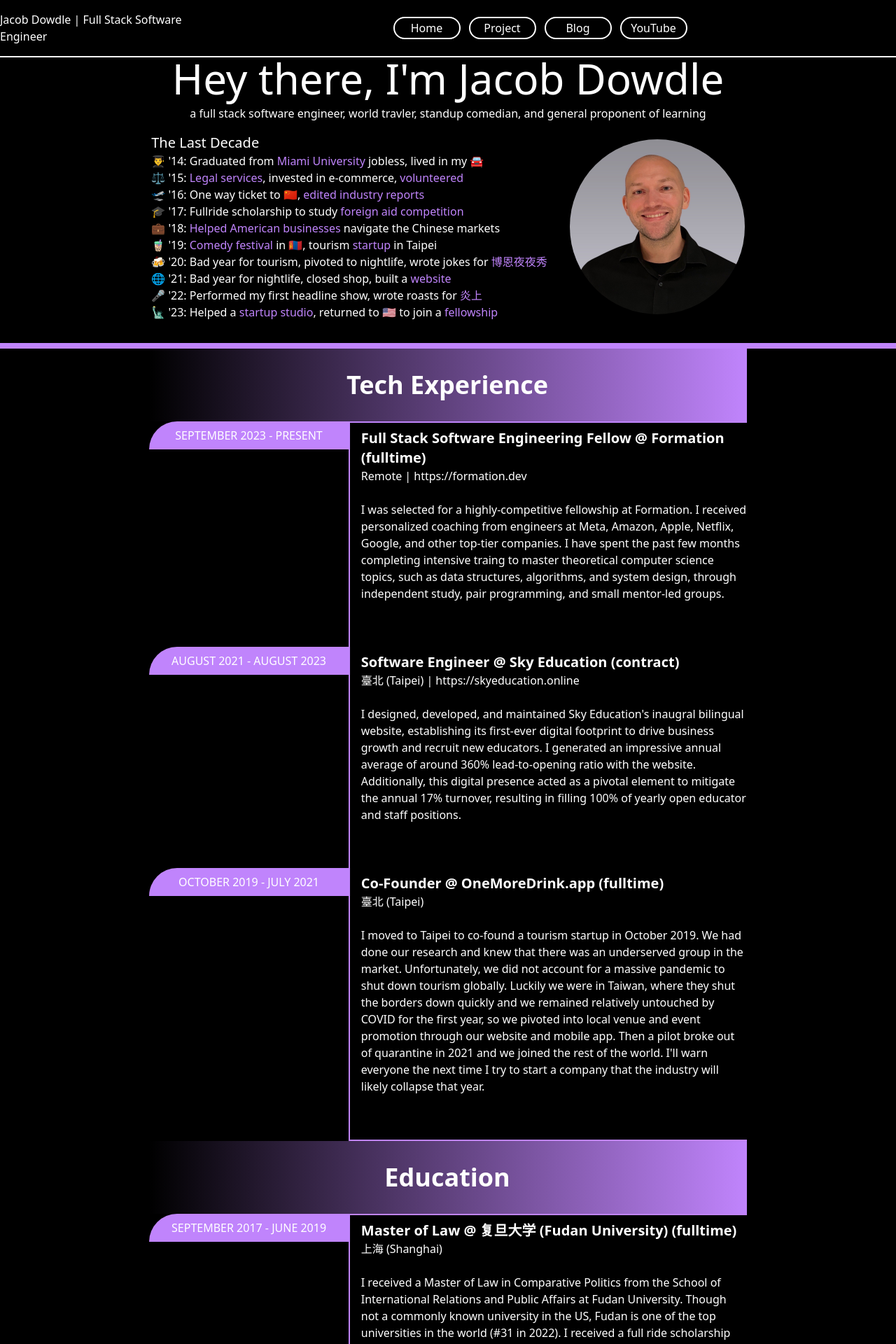
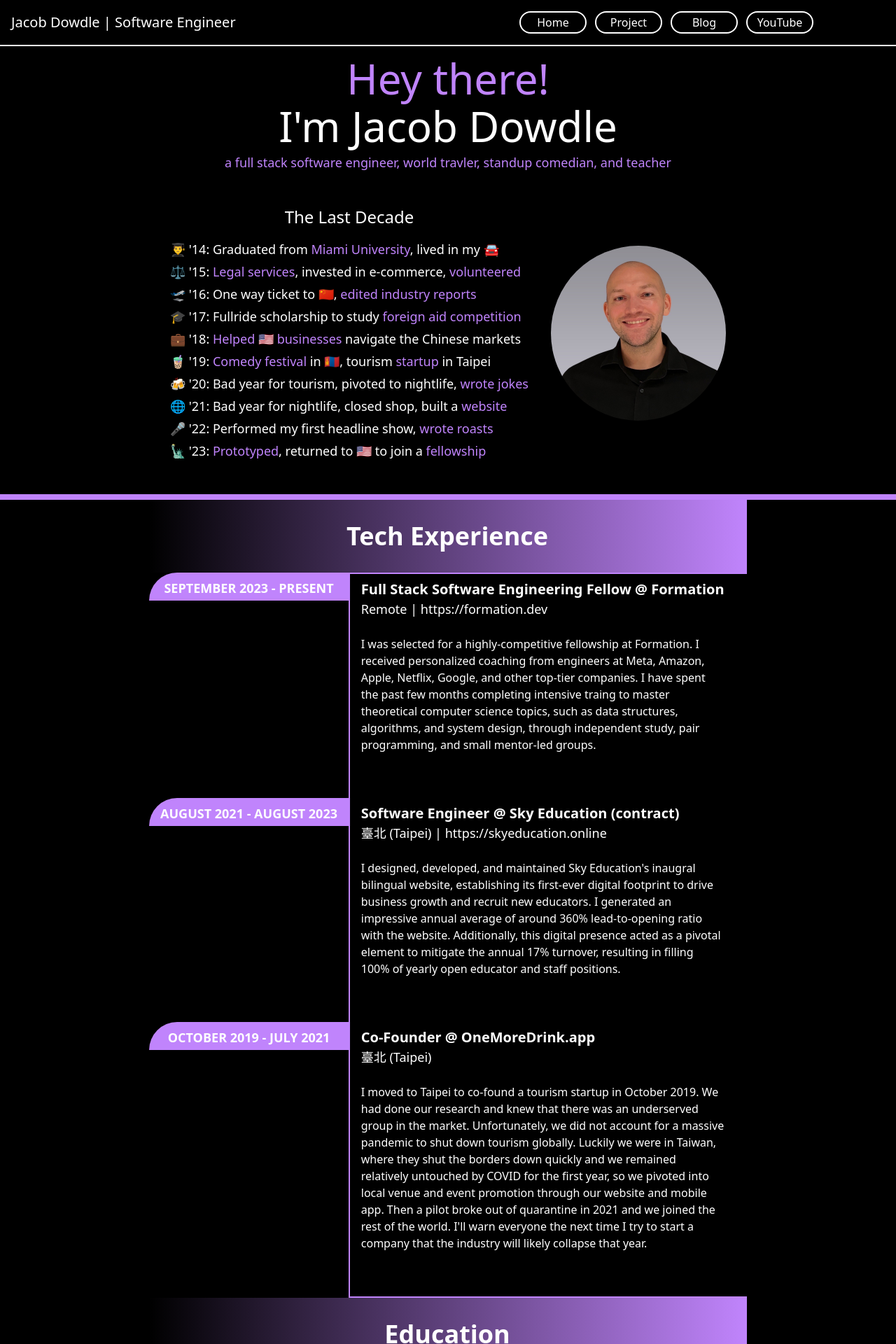
Before and after one commit to jakovid/portfolio, a Next.js app: page / in a window 1280 px wide. Shown: the top 1920 px of the page at 70% size. Built offline with nearby package versions, Linux system fonts and the light colour scheme.

Commit message:
hero, resume, and projects complete

```diff
--- a/components/header.js
+++ b/components/header.js
@@ -4,8 +4,8 @@ import {BiBookContent} from "react-icons/bi"
 
 export default function BuildHeader(){
     return(
-        <header className="border-white w-full border-b-2 py-4 flex justify-between items-center">
-            <div className="hidden sm:inline">Jacob Dowdle | Full Stack Software Engineer</div>
+        <header className="border-white w-full border-b-2 p-4 flex justify-between items-center">
+            <div className="hidden md:inline text-xl w-full">Jacob Dowdle | Software Engineer</div>
             <div className="flex items-center w-full justify-center gap-8 sm:gap-3">
                 <Link
                     href="/"
--- a/components/home/hero.js
+++ b/components/home/hero.js
@@ -3,24 +3,25 @@ import Image from "next/image"
 export default function BuildHomeHero(){
     return(
         <div className="flex flex-col justify-center items-center gap-4">
-            <div className="flex flex-col justify-center items-center gap-2">
-                <div className="text-6xl">Hey there, I'm Jacob Dowdle</div>
-                <div>a full stack software engineer, world travler, standup comedian, and general proponent of learning</div>
+            <div className="flex flex-col justify-center items-center gap-2 p-4">
+                <div className="text-6xl text-purple-400">Hey there!</div>
+                <div className="text-4xl md:text-6xl">I'm Jacob Dowdle</div>
+                <div className="text-sm md:text-lg text-center text-purple-400">a full stack software engineer, world travler, standup comedian, and teacher</div>
             </div>
-            <div className="flex gap-8">
-                <div>
-                    <div className="text-xl">The Last Decade</div>
-                    <div>
-                        <div>👨‍🎓 '14: Graduated from <a href="https://miamioh.edu/" className="text-purple-400">Miami University</a> jobless, lived in my 🚘</div>
-                        <div>⚖️ '15: <a href="https://resecon.com/" className="text-purple-400">Legal services</a>, invested in e-commerce, <a href="https://nhm.org/" className="text-purple-400">volunteered</a></div>
-                        <div>🛫 '16: One way ticket to 🇨🇳, <a href="https://www.cninsights.com/" className="text-purple-400">edited industry reports</a></div>
-                        <div>🎓 '17: Fullride scholarship to study <a href="https://sirpa-en.fudan.edu.cn/" className="text-purple-400">foreign aid competition</a></div>
-                        <div>💼 '18: <a href="https://www.amcham-shanghai.org/" className="text-purple-400">Helped American businesses</a> navigate the Chinese markets</div>
-                        <div>🧋 '19: <a href="https://www.pressreader.com/mongolia/the-ub-post/20190703/281767040773947" className="text-purple-400">Comedy festival</a> in 🇲🇳, tourism <a href="https://www.linkedin.com/company/onemoredrink" className="text-purple-400">startup</a> in Taipei</div>
-                        <div>🍻 '20: Bad year for tourism, pivoted to nightlife, wrote jokes for <a href="https://zh.wikipedia.org/zh-hans/%E5%8D%9A%E6%81%A9%E5%A4%9C%E5%A4%9C%E7%A7%80" className="text-purple-400">博恩夜夜秀</a></div>
-                        <div>🌐 '21: Bad year for nightlife, closed shop, built a <a href="https://www.skyeducation.online" className="text-purple-400">website</a></div>
-                        <div>🎤 '22: Performed my first headline show, wrote roasts for <a href="https://www.youtube.com/watch?v=rA2hdUWgdnc" className="text-purple-400">炎上</a> </div>
-                        <div>🗽 '23: Helped a <a href="https://elmntri.com/" className="text-purple-400">startup studio</a>, returned to 🇺🇸 to join a <a href="https://formation.dev/" className="text-purple-400">fellowship</a></div>
+            <div className="flex gap-8 flex-col-reverse md:flex-row items-center p-4">
+                <div className="flex flex-col items-center gap-4">
+                    <div className="text-4xl md:text-2xl">The Last Decade</div>
+                    <div className="flex flex-col gap-2 md:gap-1">
+                        <div className="text-sm md:text-lg">👨‍🎓 '14: Graduated from <a href="https://miamioh.edu/" className="text-purple-400">Miami University</a>, lived in my 🚘</div>
+                        <div className="text-sm md:text-lg">⚖️ '15: <a href="https://resecon.com/" className="text-purple-400">Legal services</a>, invested in e-commerce, <a href="https://nhm.org/" className="text-purple-400">volunteered</a></div>
+                        <div className="text-sm md:text-lg">🛫 '16: One way ticket to 🇨🇳, <a href="https://www.cninsights.com/" className="text-purple-400">edited industry reports</a></div>
+                        <div className="text-sm md:text-lg">🎓 '17: Fullride scholarship to study <a href="https://sirpa-en.fudan.edu.cn/" className="text-purple-400">foreign aid competition</a></div>
+                        <div className="text-sm md:text-lg">💼 '18: <a href="https://www.amcham-shanghai.org/" className="text-purple-400">Helped 🇺🇸 businesses</a> navigate the Chinese markets</div>
+                        <div className="text-sm md:text-lg">🧋 '19: <a href="https://www.pressreader.com/mongolia/the-ub-post/20190703/281767040773947" className="text-purple-400">Comedy festival</a> in 🇲🇳, tourism <a href="https://www.linkedin.com/company/onemoredrink" className="text-purple-400">startup</a> in Taipei</div>
+                        <div className="text-sm md:text-lg">🍻 '20: Bad year for tourism, pivoted to nightlife, <a href="https://zh.wikipedia.org/zh-hans/%E5%8D%9A%E6%81%A9%E5%A4%9C%E5%A4%9C%E7%A7%80" className="text-purple-400">wrote jokes</a></div>
+                        <div className="text-sm md:text-lg">🌐 '21: Bad year for nightlife, closed shop, built a <a href="https://www.skyeducation.online" className="text-purple-400">website</a></div>
+                        <div className="text-sm md:text-lg">🎤 '22: Performed my first headline show, <a href="https://www.youtube.com/watch?v=rA2hdUWgdnc" className="text-purple-400">wrote roasts</a> </div>
+                        <div className="text-sm md:text-lg">🗽 '23: <a href="https://elmntri.com/" className="text-purple-400">Prototyped</a>, returned to 🇺🇸 to join a <a href="https://formation.dev/" className="text-purple-400">fellowship</a></div>
                     </div>
                 </div>
                 <div className="flex justify-end items-center">
--- a/components/home/projects.js
+++ b/components/home/projects.js
@@ -6,7 +6,7 @@ export default function BuildProjects(){
         <div className="flex flex-col justify-center items-center py-12">
             <div className="h-2 w-full bg-purple-400"/>
             <div className="text-4xl font-bold p-8">Clients and Projects</div>
-            <div className="flex gap-8">
+            <div className="flex flex-col md:flex-row gap-8">
                 <div className="cursor-pointer">
                     <Image
                         src="/images/sky.jpg"
@@ -26,8 +26,8 @@ export default function BuildProjects(){
                 </div>
 
                 <div className="cursor-pointer">
-                    <div className="px-4 py-1 bg-[#f2fb07] rounded-md flex items-center">
-                        <div className="text-black px-2 bg-[#f2fb07] h-10 flex items-center text-2xl">
+                    <div className="px-1 py-1 bg-[#f2fb07] rounded-md flex items-center">
+                        <div className="text-black px-2 bg-[#f2fb07] h-10 flex items-center text-xl">
                             OneMoreDrink
                         </div>
                         <Image
--- a/components/home/resume.js
+++ b/components/home/resume.js
@@ -2,15 +2,15 @@ export default function BuildResume(){
     return(
         <div className="flex flex-col justify-center items-center ">
             <div className="h-2 w-full bg-purple-400 mt-8"></div>
-            <div className="text-4xl font-bold p-8 border-purple-400 border-e-2 w-2/3 flex justify-center bg-gradient-to-r from-transparent to-purple-400">Tech Experience</div>
-            <div className="grid grid-cols-3 w-2/3">
-                <div className="flex justify-center p-2 bg-purple-400 h-10 rounded-tl-full">
+            <div className="text-4xl font-bold p-8 border-purple-400 lg:border-e-2 w-full lg:w-2/3 flex justify-center  md:bg-gradient-to-r md:from-transparent md:to-purple-400">Tech Experience</div>
+            <div className="md:grid md:grid-cols-3 lg:w-2/3">
+                <div className="flex justify-center p-2 text-xl text-purple-400 bg-white md:text-white font-bold md:text-sm lg:text-lg md:bg-purple-400 h-10 md:rounded-tl-full">
                     SEPTEMBER 2023 - PRESENT
                 </div>
 
-                <div className="col-span-2 border-purple-400 border-s-2 border-t-2 ps-4 pt-2 pb-16">
-                    <div className="font-bold text-xl">Full Stack Software Engineering Fellow @ Formation (fulltime)</div>
-                    <div className="pb-6">Remote | https://formation.dev</div>
+                <div className="col-span-2 border-purple-400 md:border-s-2 md:border-t-2 px-8 md:ps-4 pt-2 pb-16">
+                    <div className="font-bold md:text-xl">Full Stack Software Engineering Fellow @ Formation</div>
+                    <div className=" pb-4 md:pb-6 text-sm md:text-lg">Remote | https://formation.dev</div>
                     <div>
                         I was selected for a highly-competitive fellowship at Formation. I received personalized coaching from
                         engineers at Meta, Amazon, Apple, Netflix, Google, and other top-tier companies. I have spent the past
@@ -20,14 +20,14 @@ export default function BuildResume(){
                 </div>
             </div>
 
-            <div className="grid grid-cols-3 w-2/3">
-                <div className="flex justify-center p-2 bg-purple-400 h-10 rounded-tl-full">
+            <div className="md:grid md:grid-cols-3 md:w-2/3">
+                <div className="flex justify-center p-2 text-xl text-purple-400 bg-white md:text-white font-bold md:text-sm lg:text-lg md:bg-purple-400 h-10 md:rounded-tl-full">
                     AUGUST 2021 - AUGUST 2023
                 </div>
 
-                <div className="col-span-2 border-purple-400 border-s-2 ps-4 pt-2 pb-16">
-                    <div className="font-bold text-xl">Software Engineer @ Sky Education (contract)</div>
-                    <div className="pb-6"> 臺北 (Taipei)  | https://skyeducation.online</div>
+                <div className="col-span-2 border-purple-400 md:border-s-2 px-8 md:ps-4 pt-2 pb-16">
+                    <div className="font-bold md:text-xl">Software Engineer @ Sky Education (contract)</div>
+                    <div className="pb-4 text-sm md:text-lg md:pb-6"> 臺北 (Taipei)  | https://skyeducation.online</div>
                     <div>
                         I designed, developed, and maintained Sky Education's inaugral bilingual website, establishing its first-ever
                         digital footprint to drive business growth and recruit new educators. I generated an impressive annual average
@@ -37,13 +37,13 @@ export default function BuildResume(){
                 </div>
             </div>
 
-            <div className="grid grid-cols-3 w-2/3">
-                <div className="flex justify-center p-2 bg-purple-400 h-10 rounded-tl-full">
+            <div className="md:grid md:grid-cols-3 md:w-2/3">
+                <div className="flex justify-center p-2 text-xl text-purple-400 bg-white md:text-white font-bold md:text-sm lg:text-lg md:bg-purple-400 h-10 md:rounded-tl-full">
                     OCTOBER 2019 - JULY 2021
                 </div>
-                <div className="col-span-2 border-purple-400 border-s-2 border-b-2 ps-4 pt-2 pb-16 ">
-                    <div className="font-bold text-xl">Co-Founder @ OneMoreDrink.app (fulltime)</div>
-                    <div className="pb-6"> 臺北 (Taipei)</div>
+                <div className="col-span-2 border-purple-400 md:border-s-2 border-b-2 px-8 md:ps-4 pt-2 pb-16 ">
+                    <div className="font-bold md:text-xl">Co-Founder @ OneMoreDrink.app</div>
+                    <div className="pb-4 text-sm md:text-lg md:pb-6"> 臺北 (Taipei)</div>
                     <div>
                         I moved to Taipei to co-found a tourism startup in October 2019. We had done our research and knew that there
                         was an underserved group in the market. Unfortunately, we did not account for a massive pandemic to shut down tourism
@@ -56,14 +56,14 @@ export default function BuildResume(){
             </div>
 
 
-            <div className="text-4xl font-bold p-8 w-2/3 border-purple-400 border-e-2 flex justify-center bg-gradient-to-r from-transparent to-purple-400">Education</div>
-            <div className="grid grid-cols-3 w-2/3">
-                <div className="flex justify-center p-2 bg-purple-400 h-10 rounded-tl-full">
+            <div className="text-4xl font-bold p-8 w-full md:w-2/3 border-purple-400 md:border-e-2 flex justify-center  md:bg-gradient-to-r md:from-transparent md:to-purple-400">Education</div>
+            <div className="md:grid md:grid-cols-3 md:w-2/3">
+                <div className="flex justify-center p-2 text-xl text-purple-400 bg-white md:text-white font-bold md:text-sm lg:text-lg md:bg-purple-400 h-10 md:rounded-tl-full">
                     SEPTEMBER 2017 - JUNE 2019
                 </div>
-                <div className="col-span-2 border-purple-400 border-s-2 border-t-2 ps-4 pt-2 pb-16 ">
-                    <div className="font-bold text-xl">Master of Law @ 复旦大学 (Fudan University) (fulltime)</div>
-                    <div className="pb-6"> 上海 (Shanghai)</div>
+                <div className="col-span-2 border-purple-400 md:border-s-2 md:border-t-2 px-8 md:ps-4 pt-2 pb-16 ">
+                    <div className="font-bold md:text-xl">Master of Law @ 复旦大学 (Fudan University)</div>
+                    <div className="pb-4 text-sm md:text-lg md:pb-6"> 上海 (Shanghai)</div>
                     <div>
                         I received a Master of Law in Comparative Politics from the School of International Relations and Public Affairs
                         at Fudan University. Though not a commonly known university in the US, Fudan is one of the top universities in the
@@ -76,13 +76,13 @@ export default function BuildResume(){
                 </div>
             </div>
 
-            <div className="grid grid-cols-3 w-2/3">
-            <div className="flex justify-center p-2 bg-purple-400 h-10 rounded-tl-full">
+            <div className="md:grid md:grid-cols-3 md:w-2/3">
+            <div className="flex justify-center p-2 text-xl text-purple-400 bg-white md:text-white font-bold md:text-sm lg:text-lg md:bg-purple-400 h-10 md:rounded-tl-full">
                     AUGUST 2011 - MAY 2014
                 </div>
-                <div className="col-span-2 border-purple-400 border-s-2 border-b-2 ps-4 pt-2 pb-16 ">
-                    <div className="font-bold text-xl">Bachelor of Science in Business @ Miami University (fulltime)</div>
-                    <div className="pb-6"> Oxford, OH</div>
+                <div className="col-span-2 border-purple-400 md:border-s-2 md:border-b-2 px-8 md:ps-4 pt-2 pb-16 ">
+                    <div className="font-bold md:text-xl">Bachelor of Science in Business @ Miami University</div>
+                    <div className="pb-4 text-sm md:text-lg md:pb-6"> Oxford, OH</div>
                     <div>
                         I graduated with a Bachelor of Science in Business from the Farmer School of Business (FSB) at Miami University and the China Business
                         Program Certification. At the time of my enrollment, FSB was considered to be one of the top ten public business schools in the United States.
```
